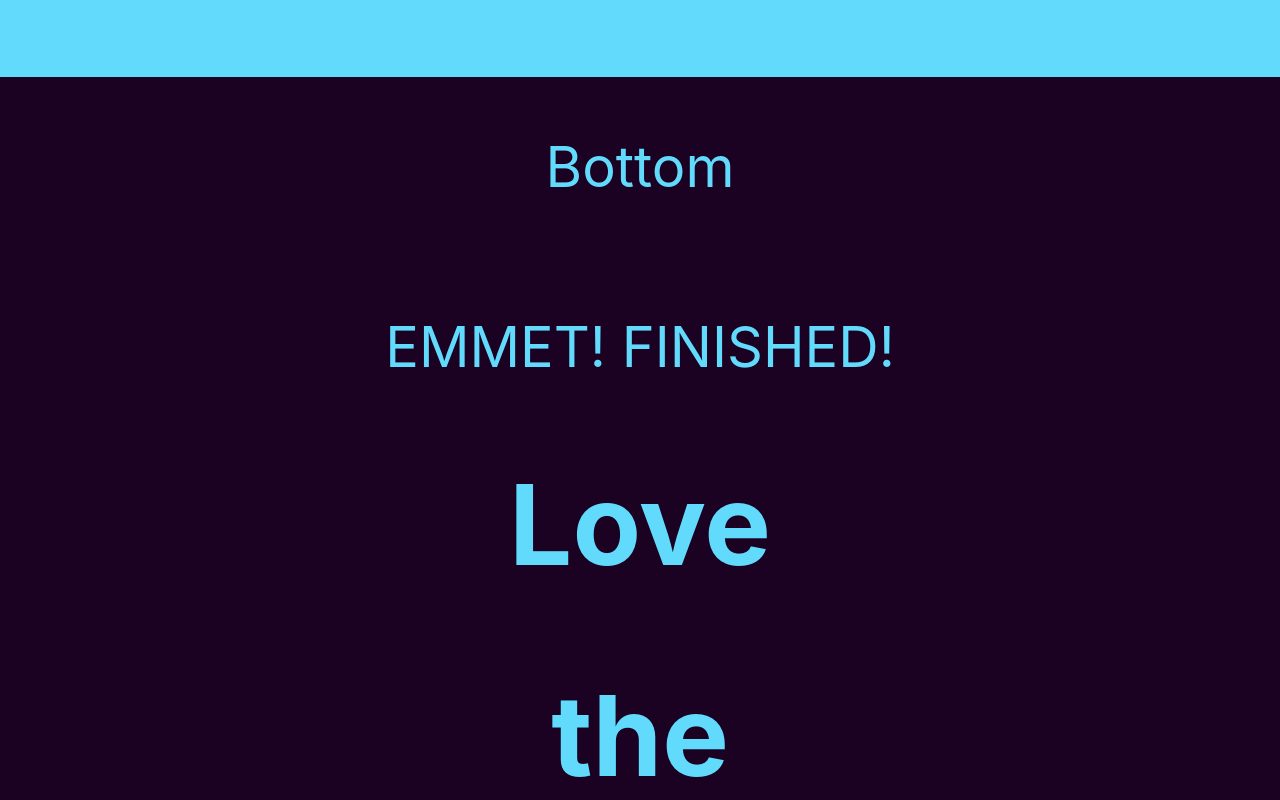
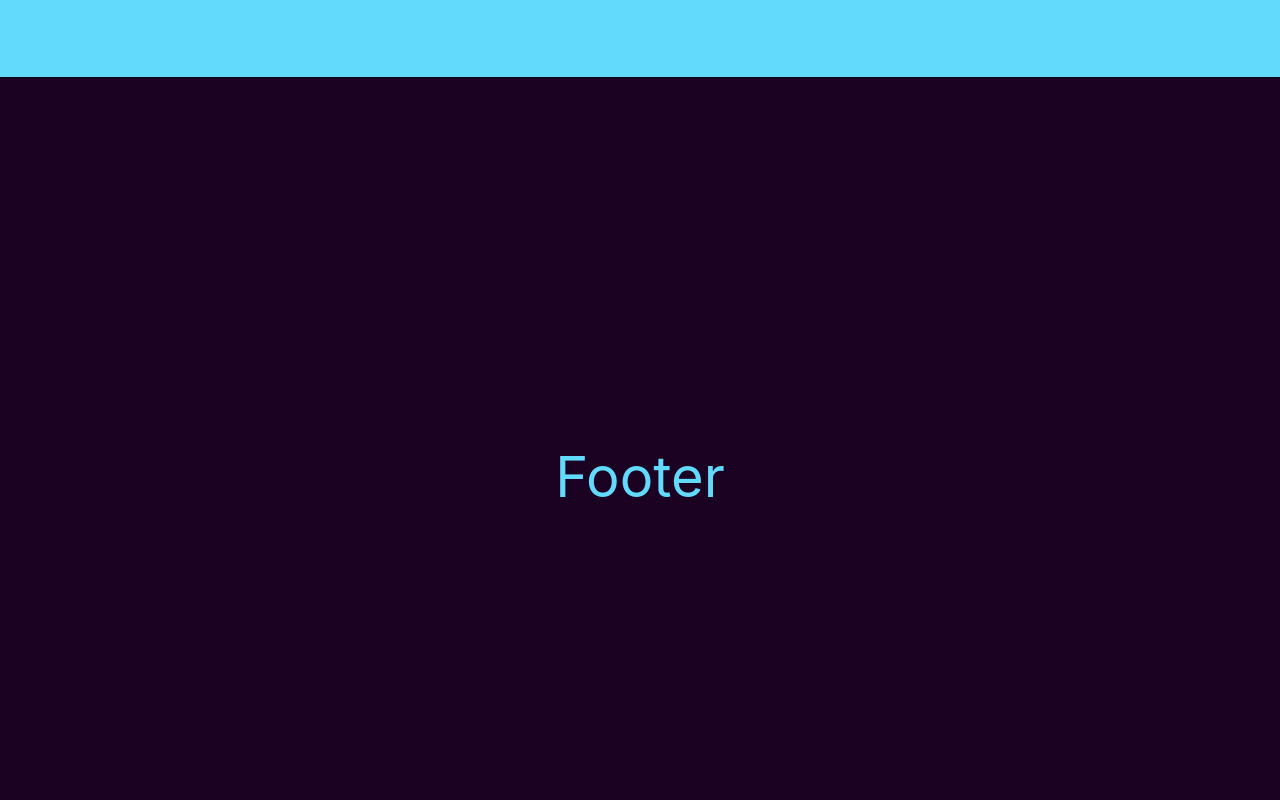
Before and after one commit to joacimgr/react-base, a React (Create React App) app: page / in a window 1280 px wide. Shown: the part 1040-1840 px from the top of the page. Built offline with nearby package versions, Linux system fonts and the light colour scheme.

Commit message:
Remove BottomComponent change text to footer

```diff
--- a/src/App.js
+++ b/src/App.js
@@ -53,8 +53,7 @@ function App() {
 
       </div>
       <div className="bottom">
-        <p>Bottom</p>
-        <Emmet></Emmet>
+        <p>Footer</p>
       </div>
     </div>
   );
```
